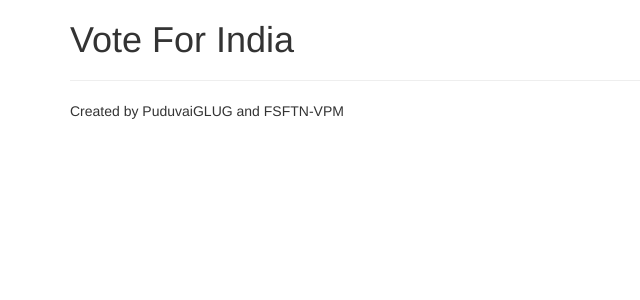
After one commit to FSHMP/vote-for-india, a Flask app: template voteforindia/templates/index.html in a window 1280 px wide. The commit adds this page. Shown: the top 300 px of the page, without its empty margins (0-640 px from the left). Run offline with Flask 2, Linux system fonts and the light colour scheme; the template is opened without the code that fills it, so the values that code supplies are empty; some libraries are stand-ins or nearby versions.

Commit message:
Included index.html, updated base.html and imported views in __init__

```diff
--- a/voteforindia/__init__.py
+++ b/voteforindia/__init__.py
@@ -8,3 +8,4 @@ app.debug = True
 
 
 # import views here
+import views
--- a/voteforindia/templates/base.html
+++ b/voteforindia/templates/base.html
@@ -11,7 +11,13 @@
         {% block script %}{% endblock %}
     </head>
     <body>
+        <div class="container">
         {% block body %}
         {% endblock %}
+        <hr/>
+        <footer class="footer">
+            Created by PuduvaiGLUG and FSFTN-VPM
+        </footer>
+        </div>
     </body>
 </html>
--- /dev/null
+++ b/voteforindia/templates/index.html
@@ -0,0 +1,4 @@
+{% extends 'base.html' %}
+{% block body %}
+    <h1>Vote For India</h1>
+{% endblock %}
```
